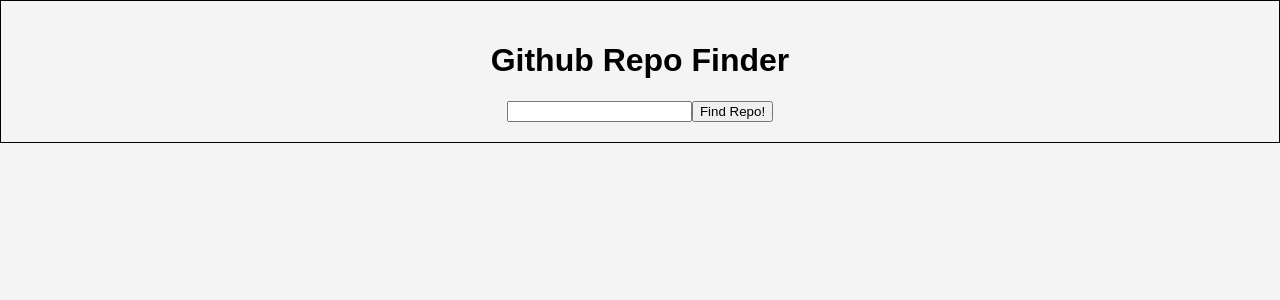
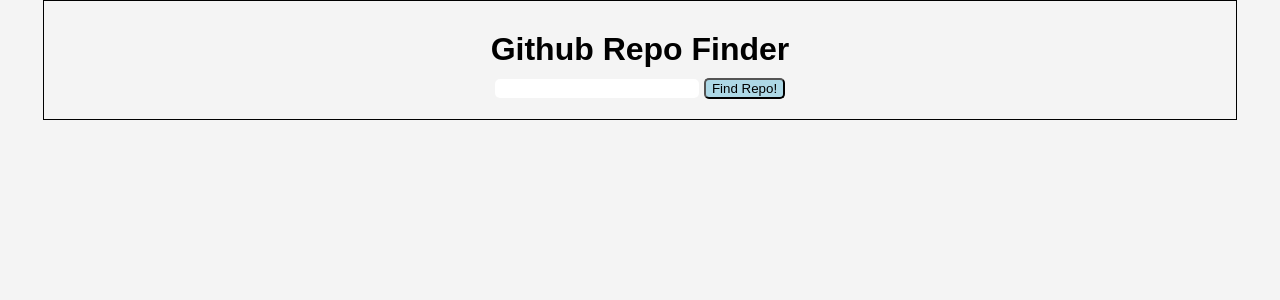
Before and after one commit to jenniredfield/github-api, a React (Create React App) app: page / in a window 1280 px wide. Shown: the top 300 px of the page. Built offline with nearby package versions, Linux system fonts and the light colour scheme.

Commit message:
Change style

```diff
--- a/public/index.html
+++ b/public/index.html
@@ -19,7 +19,7 @@
       work correctly both with client-side routing and a non-root public URL.
       Learn how to configure a non-root public URL by running `npm run build`.
     -->
-    <title>React App</title>
+    <title>Jen's Github API Webapp</title>
   </head>
   <body>
     <noscript>
--- a/src/App.css
+++ b/src/App.css
@@ -12,6 +12,26 @@
   border: 1px solid black;
   text-align: center;
   padding: 20px;
+  width: 90%;
+}
+
+.header-wrapper h1 {
+  margin: 10px;
+}
+
+.header-wrapper input {
+  width: 200px;
+  border-radius: 5px;
+  border: none;
+  padding: 2px;
+  margin-right: 5px;
+}
+
+.header-wrapper button {
+
+  background: lightblue;
+  border-radius: 5px;
+
 }
 
 .repos-wrapper {
@@ -25,3 +45,43 @@
   border-bottom: 1px solid lightgray;
 
 }
+
+.repo-div {
+  display: flex;
+  font-size: 0.8em;
+}
+
+
+
+.grid-1 {
+  flex: 1 1 15%;
+  display: flex;
+  align-items: center;
+  justify-content: center;
+}
+
+
+
+.grid-2 {
+  flex: 2 1 60%;
+}
+
+
+.grid-2 ul, .grid-3 ul {
+  padding: 0;
+}
+
+.grid-2 ul {
+
+  padding-left: 5px;
+
+}
+
+.grid-2 ul li, .grid-3 ul li {
+  list-style-type:  none;
+  padding: 5px;
+}
+
+.grid-3 {
+  flex: 2 1 30%;
+}
--- a/src/Repos.js
+++ b/src/Repos.js
@@ -3,7 +3,7 @@
 
 const Repos = ({ repos }) => {
 
-    if(repos.length=== 0) return "";
+    if (repos.length === 0) return "";
 
     return (
 
@@ -13,17 +13,22 @@
                 return (
                     <div className="repo-div">
                         <div className="grid-1">
-                            <img src={repo.owner.avatar_url} alt="user-logo" style={{ width: "60px"}}/>
+                            <img src={repo.owner.avatar_url} alt="user-logo" style={{ width: "60px" }} />
                         </div>
                         <div className="grid-2">
                             <ul>
-                                <li>{repo.description}</li>
-                                <li>{repo.name}</li>
-                                <li>{repo.owner.login}</li>
+                                <li>Name: {repo.name}</li>
+                                <li>Description: {repo.description}</li>
+                                <li>Created by: {repo.owner.login}</li>
+                                <li>Language: {repo.language}</li>
                             </ul>
                         </div>
                         <div className="grid-3">
-
+                            <ul>
+                                <li>Number of forks: {repo.forks_count}</li>
+                                <li>Stargazers: {repo.stargazers_count}</li>
+                                <li>Number of issues: {repo.open_issues_count}</li>
+                            </ul>
                         </div>
                     </div>
                 )
```
